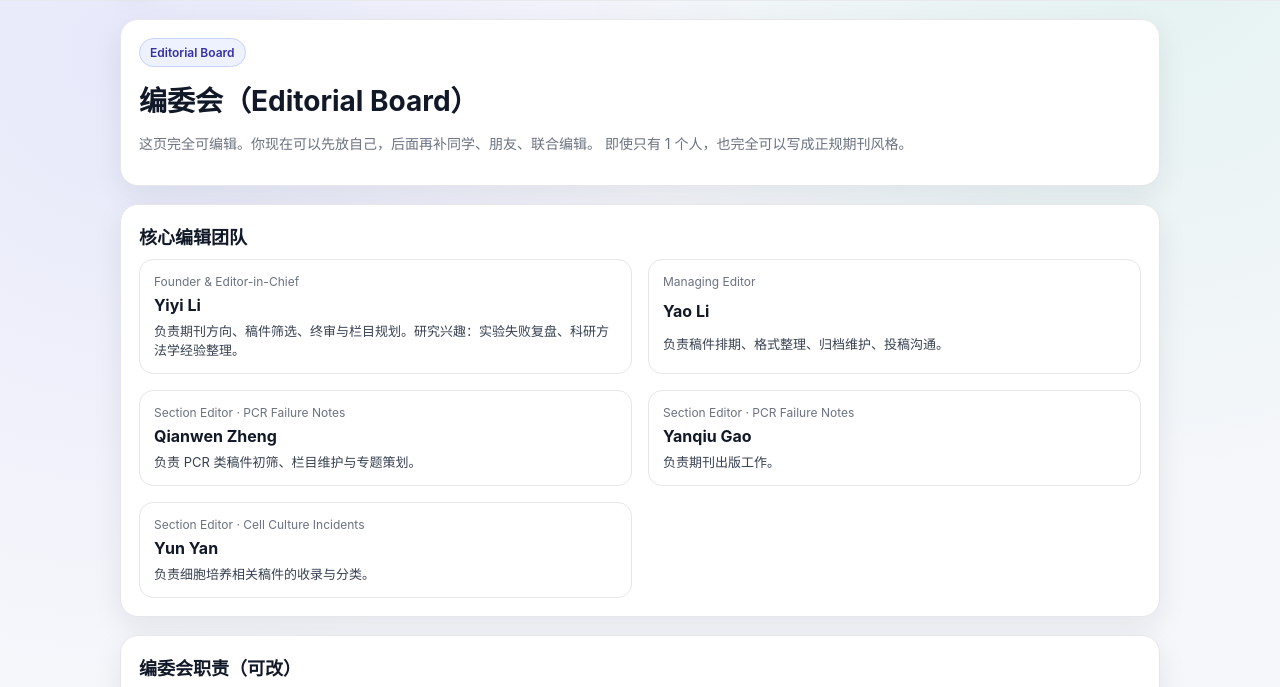
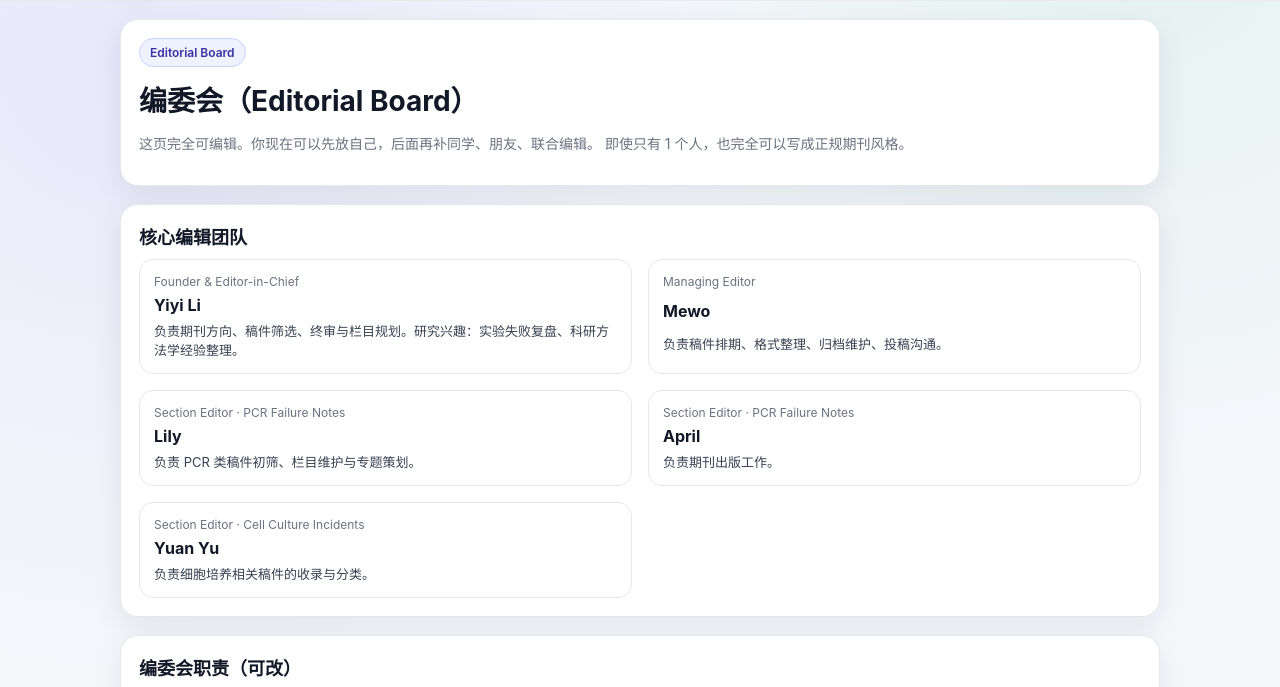
Before and after one commit to Biomed-SKLB/Fail, a plain HTML site: page editorial-board.html in a window 1280 px wide. Shown: the part 64-751 px from the top of the page. Drawn offline with Linux system fonts and the light colour scheme.

Commit message:
Update editorial-board.html

```diff
--- a/editorial-board.html
+++ b/editorial-board.html
@@ -84,25 +84,25 @@
 
         <div class="person-card">
           <div class="role">Managing Editor</div>
-          <div class="name">Yao Li</div>
+          <div class="name">Mewo</div>
           <div class="bio">负责稿件排期、格式整理、归档维护、投稿沟通。</div>
         </div>
 
         <div class="person-card">
           <div class="role">Section Editor · PCR Failure Notes</div>
-          <div class="name">Qianwen Zheng</div>
+          <div class="name">Lily</div>
           <div class="bio">负责 PCR 类稿件初筛、栏目维护与专题策划。</div>
         </div>
 
         <div class="person-card">
           <div class="role">Section Editor · PCR Failure Notes</div>
-          <div class="name">Yanqiu Gao</div>
+          <div class="name">April </div>
           <div class="bio">负责期刊出版工作。</div>
         </div>
 
         <div class="person-card">
           <div class="role">Section Editor · Cell Culture Incidents</div>
-          <div class="name">Yun Yan</div>
+          <div class="name">Yuan Yu</div>
           <div class="bio">负责细胞培养相关稿件的收录与分类。</div>
         </div>
       </div>
```
